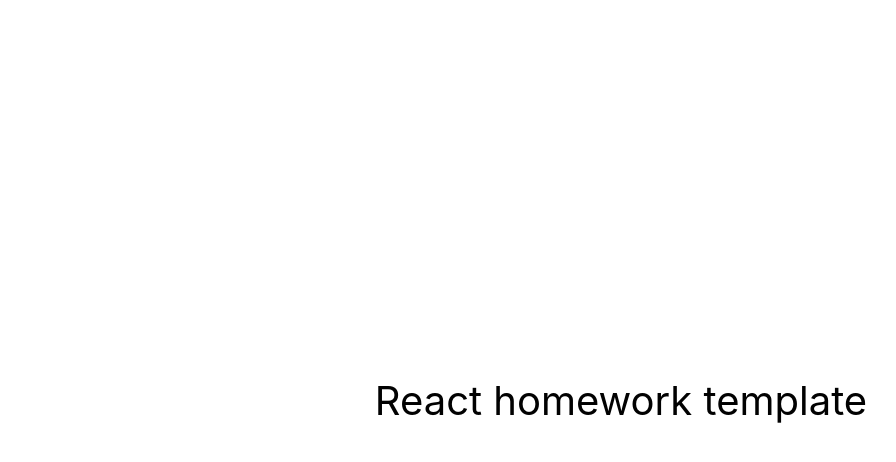
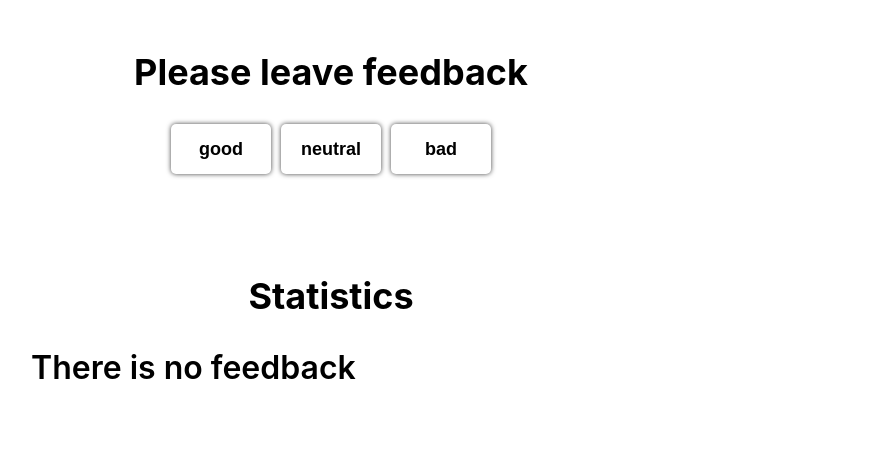
Before and after one commit to YuliiaN/goit-react-hw-04-feedback, a React (Create React App) app: page / in a window 1280 px wide. Shown: the top 462 px of the page, without its empty margins (19-915 px from the left). Built offline with nearby package versions, Linux system fonts and the light colour scheme.

Commit message:
refactored code with hooks

```diff
--- a/package.json
+++ b/package.json
@@ -4,6 +4,8 @@
   "private": true,
   "homepage": "https://YuliiaN.github.io/goit-react-hw-04-feedback/",
   "dependencies": {
+    "@emotion/react": "^11.10.5",
+    "@emotion/styled": "^11.10.5",
     "@testing-library/jest-dom": "^5.16.3",
     "@testing-library/react": "^12.1.4",
     "@testing-library/user-event": "^13.5.0",
--- a/src/components/App.jsx
+++ b/src/components/App.jsx
@@ -1,16 +1,111 @@
+import { Component, useState } from 'react';
+import Section from './Section/Section';
+import { FeedbackOptions } from './FeedbackOptions/FeedbackOptions';
+import { Statistics } from './Statistics/Statistics';
+import Notification from './Notification/Notification';
+
+// export class App extends Component {
+//   state = {
+//     good: 0,
+//     neutral: 0,
+//     bad: 0,
+//   };
+
+//   handleIncrement = mark => {
+//     this.setState(prevState => ({
+//       [mark]: prevState[mark] + 1,
+//     }));
+//   };
+
+//   countTotalFeedback = () =>
+//     this.state.good + this.state.neutral + this.state.bad;
+
+//   countPositiveFeedbackPercentage = () => {
+//     const total = this.countTotalFeedback();
+//     const percentage = Math.round((this.state.good / total) * 100) || 0;
+//     return percentage;
+//   };
+
+//   render() {
+//     const total = this.countTotalFeedback();
+
+//     return (
+//       <>
+//         <Section title="Please leave feedback">
+//           <FeedbackOptions
+//             options={Object.keys(this.state)}
+//             onLeaveFeedback={this.handleIncrement}
+//           />
+//         </Section>
+//         <Section title="Statistics">
+//           {total ? (
+//             <Statistics
+//               good={this.state.good}
+//               neutral={this.state.neutral}
+//               bad={this.state.bad}
+//               total={total}
+//               positivePercentage={this.countPositiveFeedbackPercentage()}
+//             />
+//           ) : (
+//             <Notification message="There is no feedback" />
+//           )}
+//         </Section>
+//       </>
+//     );
+//   }
+// }
+
 export const App = () => {
+  const [good, setGood] = useState(0);
+  const [neutral, setNeutral] = useState(0);
+  const [bad, setBad] = useState(0);
+  const states = ['good', 'neutral', 'bad'];
+
+  const handleIncrement = mark => {
+    switch (mark) {
+      case 'good':
+        setGood(prevState => prevState + 1);
+        break;
+
+      case 'neutral':
+        setNeutral(prevState => prevState + 1);
+        break;
+
+      case 'bad':
+        setBad(prevState => prevState + 1);
+        break;
+
+      default:
+        return;
+    }
+  };
+
+  const countTotalFeedback = () => good + neutral + bad;
+
+  const countPositiveFeedbackPercentage = () => {
+    const total = countTotalFeedback();
+    return Math.round((good / total) * 100) || 0;
+  };
+
+  const total = countTotalFeedback();
   return (
-    <div
-      style={{
-        height: '100vh',
-        display: 'flex',
-        justifyContent: 'center',
-        alignItems: 'center',
-        fontSize: 40,
-        color: '#010101'
-      }}
-    >
-      React homework template
-    </div>
+    <>
+      <Section title="Please leave feedback">
+        <FeedbackOptions options={states} onLeaveFeedback={handleIncrement} />
+      </Section>
+      <Section title="Statistics">
+        {total ? (
+          <Statistics
+            good={good}
+            neutral={neutral}
+            bad={bad}
+            total={total}
+            positivePercentage={countPositiveFeedbackPercentage()}
+          />
+        ) : (
+          <Notification message="There is no feedback" />
+        )}
+      </Section>
+    </>
   );
 };
--- /dev/null
+++ b/src/components/FeedbackOptions/FeedbackOptions.js
@@ -0,0 +1,28 @@
+import {
+  FeedbackOptionsList,
+  FeedbackOptionsButton,
+} from './FeedbackOptions.styled';
+import PropTypes from 'prop-types';
+
+export const FeedbackOptions = ({ options, onLeaveFeedback }) => {
+  return (
+    <FeedbackOptionsList>
+      {options.map(name => {
+        return (
+          <FeedbackOptionsButton
+            type="button"
+            key={name}
+            onClick={() => onLeaveFeedback(name)}
+          >
+            {name}
+          </FeedbackOptionsButton>
+        );
+      })}
+    </FeedbackOptionsList>
+  );
+};
+
+FeedbackOptions.propTypes = {
+  options: PropTypes.arrayOf(PropTypes.string).isRequired,
+  onLeaveFeedback: PropTypes.func.isRequired,
+};
--- /dev/null
+++ b/src/components/FeedbackOptions/FeedbackOptions.styled.js
@@ -0,0 +1,23 @@
+import styled from '@emotion/styled';
+
+export const FeedbackOptionsList = styled.ul`
+  display: flex;
+  gap: 10px;
+  justify-content: center;
+  align-items: center;
+`;
+
+export const FeedbackOptionsButton = styled.button`
+  width: 100px;
+  height: 50px;
+  padding: 4px;
+  border: none;
+  border-radius: 5px;
+  background-color: transparent;
+  box-shadow: 0px 0px 5px 0px rgba(0, 0, 0, 0.75);
+
+  font-size: 18px;
+  font-weight: 800;
+  color: #000000;
+  text-transform: lowercase;
+`;
--- /dev/null
+++ b/src/components/Notification/Notification.js
@@ -0,0 +1,7 @@
+import { NotificationStyled } from './Notification.styled';
+
+const Notification = ({ message }) => {
+  return <NotificationStyled>{message}</NotificationStyled>;
+};
+
+export default Notification;
--- /dev/null
+++ b/src/components/Notification/Notification.styled.js
@@ -0,0 +1,6 @@
+import styled from '@emotion/styled';
+
+export const NotificationStyled = styled.p`
+  font-size: 32px;
+  font-weight: 600;
+`;
--- /dev/null
+++ b/src/components/Section/Section.js
@@ -0,0 +1,18 @@
+import { SectionStyled } from './Section.styled';
+import { TitleStyled } from './Title.styled';
+import PropTypes from 'prop-types';
+
+const Section = ({ title, children }) => {
+  return (
+    <SectionStyled>
+      <TitleStyled>{title}</TitleStyled>
+      {children}
+    </SectionStyled>
+  );
+};
+
+Section.propTypes = {
+  title: PropTypes.string.isRequired,
+};
+
+export default Section;
--- /dev/null
+++ b/src/components/Section/Section.styled.js
@@ -0,0 +1,6 @@
+import styled from '@emotion/styled';
+
+export const SectionStyled = styled.section`
+  padding: 50px;
+  width: 600px;
+`;
--- /dev/null
+++ b/src/components/Section/Title.styled.js
@@ -0,0 +1,8 @@
+import styled from '@emotion/styled';
+
+export const TitleStyled = styled.h2`
+  margin-bottom: 30px;
+  font-size: 36px;
+  color: #000000;
+  text-align: center;
+`;
--- /dev/null
+++ b/src/components/Statistics/Statistics.js
@@ -0,0 +1,19 @@
+import { StatisticsList, StatisticsItem } from './Statistics.styled';
+
+export const Statistics = ({
+  good,
+  neutral,
+  bad,
+  total,
+  positivePercentage,
+}) => {
+  return (
+    <StatisticsList>
+      <StatisticsItem>Good: {good} </StatisticsItem>
+      <StatisticsItem>Neutral: {neutral} </StatisticsItem>
+      <StatisticsItem>Bad: {bad} </StatisticsItem>
+      <StatisticsItem>Total: {total}</StatisticsItem>
+      <StatisticsItem>Positive feedback: {positivePercentage}%</StatisticsItem>
+    </StatisticsList>
+  );
+};
--- /dev/null
+++ b/src/components/Statistics/Statistics.styled.js
@@ -0,0 +1,11 @@
+import styled from '@emotion/styled';
+
+export const StatisticsList = styled.ul`
+  display: flex;
+  flex-direction: column;
+  gap: 5px;
+`;
+
+export const StatisticsItem = styled.li`
+  font-size: 22px;
+`;
--- a/src/index.css
+++ b/src/index.css
@@ -13,3 +13,22 @@
   font-family: source-code-pro, Menlo, Monaco, Consolas, 'Courier New',
     monospace;
 }
+
+p {
+  margin: 0;
+}
+
+h1,
+h2 {
+  margin: 0;
+}
+
+ul {
+  list-style: none;
+  padding: 0;
+  margin: 0;
+}
+
+button {
+  cursor: pointer;
+}
```
Also changed, not shown: 1 other file (tests, documents, lock files or other folders).
